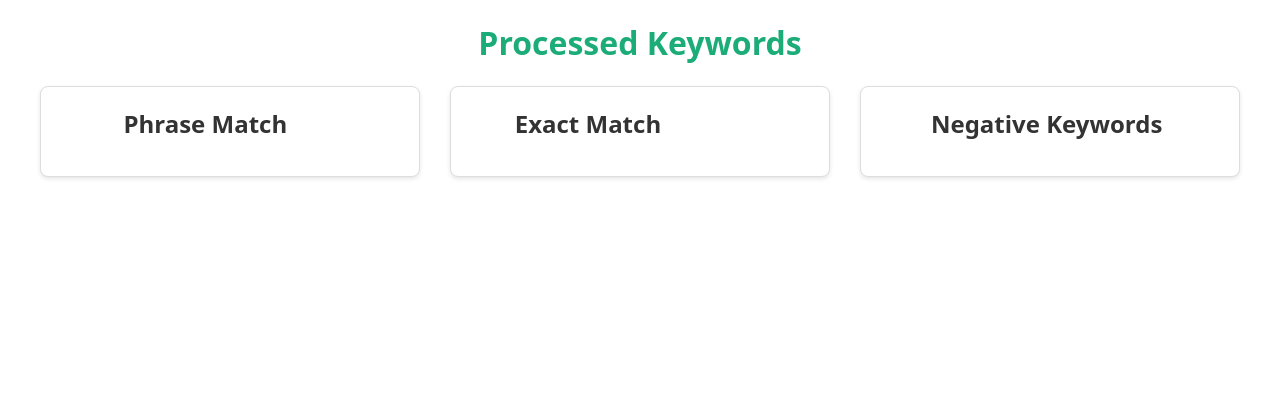
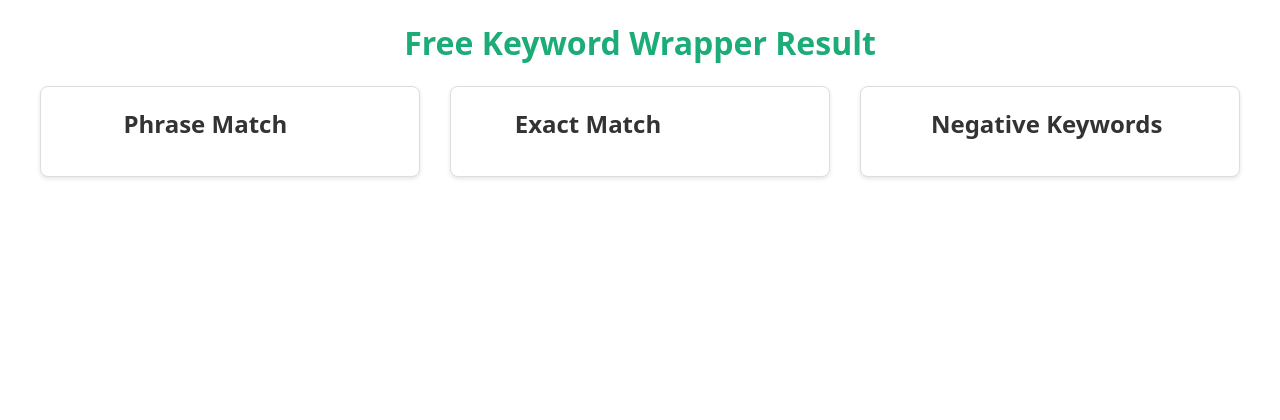
Before and after one commit to kousik98/Google-Keyword-Wrapper, a Flask app: template templates/result.html in a window 1280 px wide. Shown: the top 420 px of the page. Run offline with Flask 3, Linux system fonts and the light colour scheme; the template is opened without the code that fills it, so the values that code supplies are empty.

```diff
--- a/templates/result.html
+++ b/templates/result.html
@@ -9,7 +9,7 @@
     <meta name="google-site-verification" content="ZPQ_ReXwkwE88X0lCVRevofXmXHfMz3hAm7hbRHX-hA" />
 </head>
 <body>
-    <h1 style="color: #1CAC78;font-weight: 900;">Processed Keywords</h1>
+    <h1 style="color: #1CAC78;font-weight: 900;">Free Keyword Wrapper Result</h1>
     <!-- <div class="adsbox">
         <div class="ads">
             <h1></h1>
```
